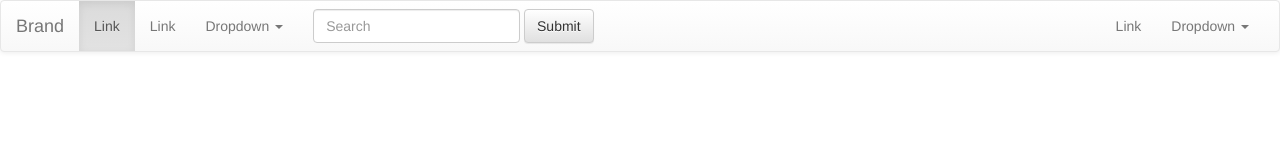
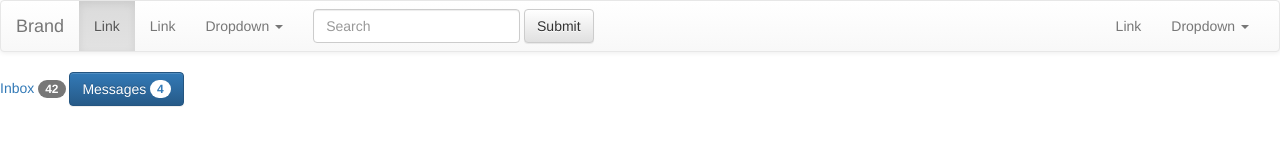
Before and after one commit to cjk0604/cjk0604.github.io, a plain HTML site: page Test.html in a window 1280 px wide. Drawn offline with nearby package versions, Linux system fonts and the light colour scheme.

Commit message:
third commit

```diff
--- a/Test.html
+++ b/Test.html
@@ -68,6 +68,14 @@
     </div><!-- /.navbar-collapse -->
   </div><!-- /.container-fluid -->
 </nav>
+
+<a href="#">Inbox <span class="badge">42</span></a>
+
+<button class="btn btn-primary" type="button">
+  Messages <span class="badge">4</span>
+</button>
+
 </body>
 
+
 </html>
```
